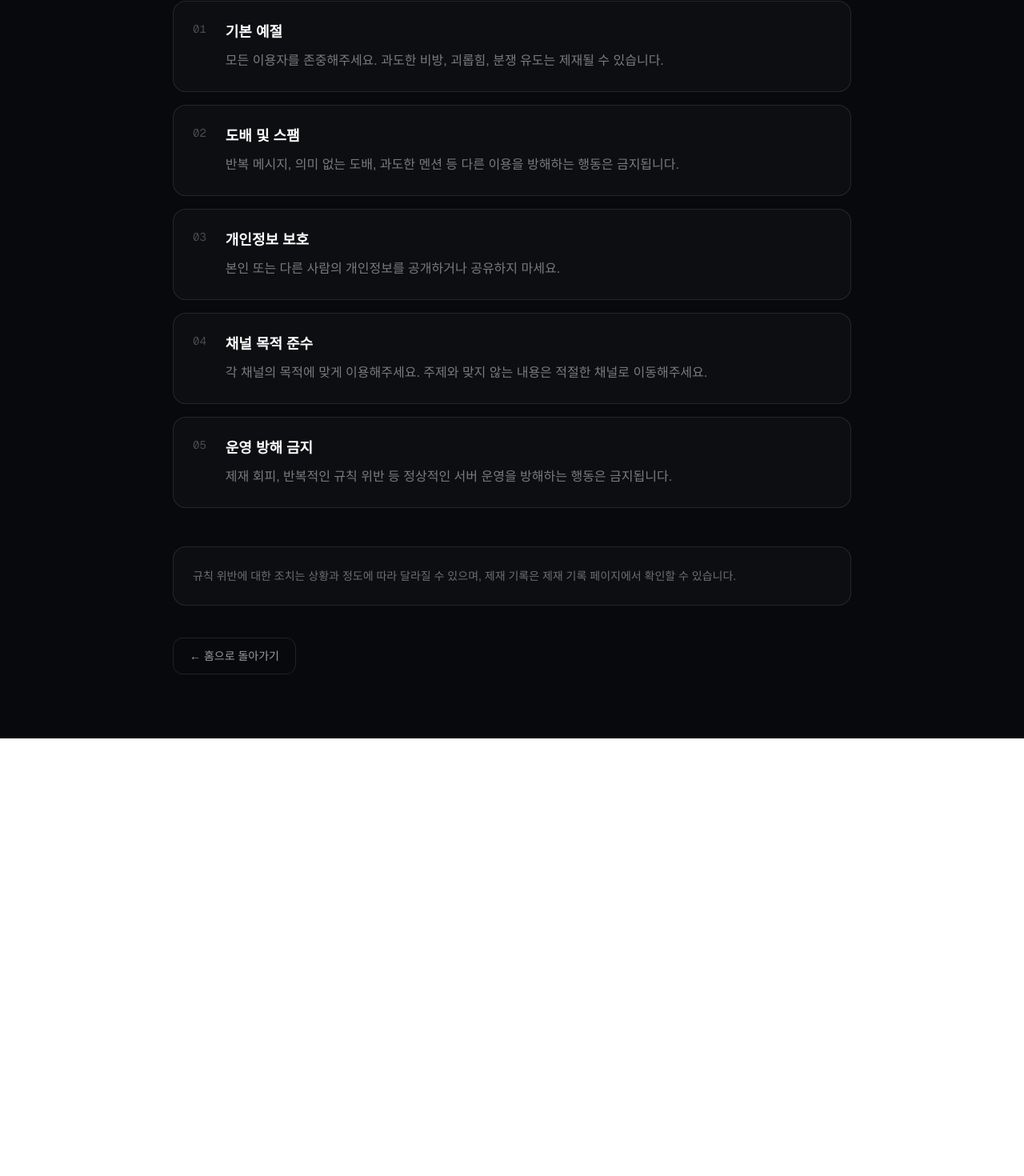
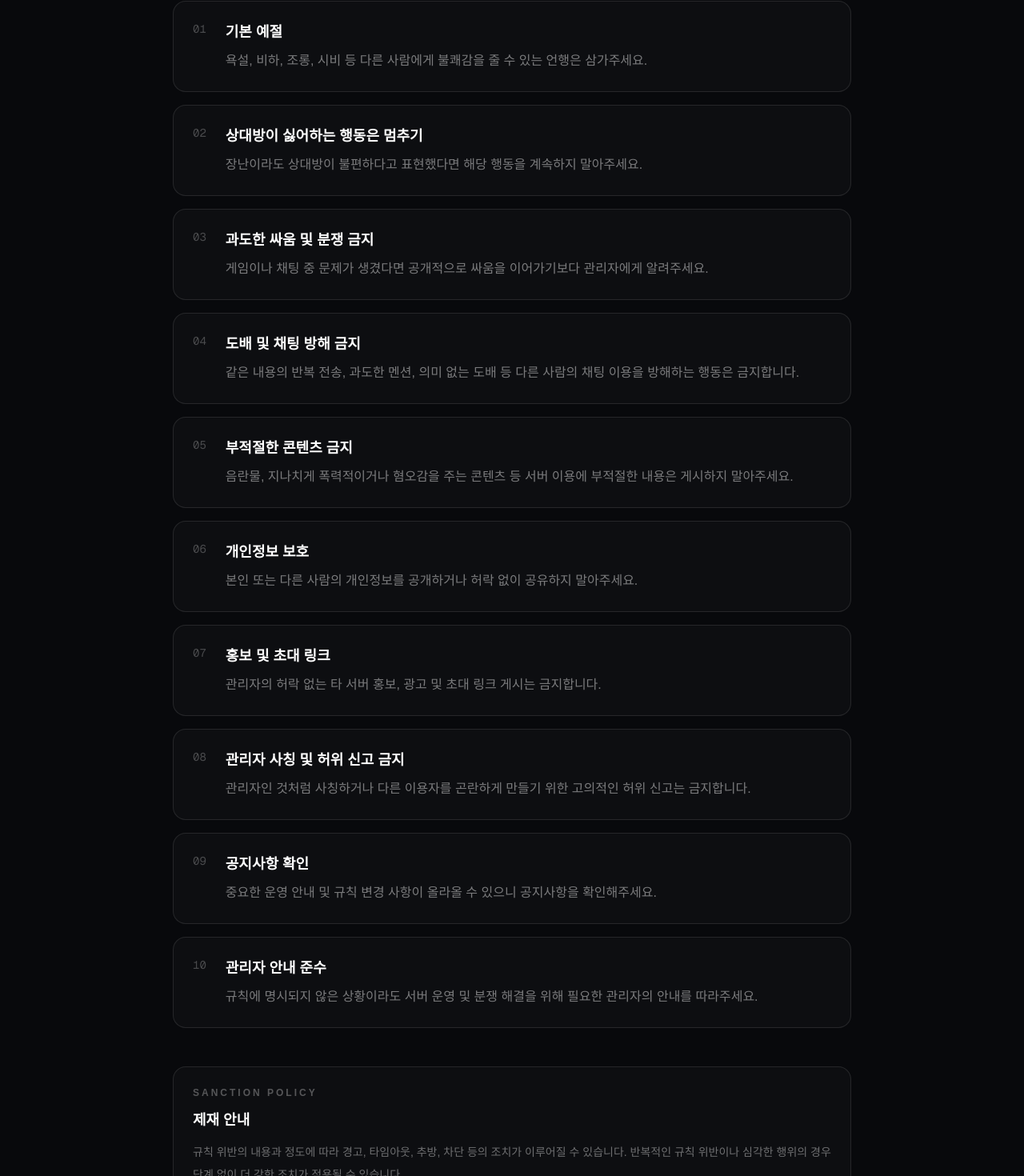
Before and after one commit to chauiseon-ship-it/gyeol-web, a Next.js app: page /rules in a window 1280 px wide. Shown: the part 344-1814 px from the top of the page at 80% size. Before the commit the page ends 1267 px from the top, so only its background shows below. Built offline with nearby package versions, Linux system fonts and the light colour scheme.

Commit message:
서버 규칙 업데이트

```diff
--- a/app/rules/page.tsx
+++ b/app/rules/page.tsx
@@ -4,40 +4,72 @@ export default function RulesPage() {
       number: "01",
       title: "기본 예절",
       description:
-        "모든 이용자를 존중해주세요. 과도한 비방, 괴롭힘, 분쟁 유도는 제재될 수 있습니다.",
+        "욕설, 비하, 조롱, 시비 등 다른 사람에게 불쾌감을 줄 수 있는 언행은 삼가주세요.",
     },
     {
       number: "02",
-      title: "도배 및 스팸",
+      title: "상대방이 싫어하는 행동은 멈추기",
       description:
-        "반복 메시지, 의미 없는 도배, 과도한 멘션 등 다른 이용을 방해하는 행동은 금지됩니다.",
+        "장난이라도 상대방이 불편하다고 표현했다면 해당 행동을 계속하지 말아주세요.",
     },
     {
       number: "03",
-      title: "개인정보 보호",
+      title: "과도한 싸움 및 분쟁 금지",
       description:
-        "본인 또는 다른 사람의 개인정보를 공개하거나 공유하지 마세요.",
+        "게임이나 채팅 중 문제가 생겼다면 공개적으로 싸움을 이어가기보다 관리자에게 알려주세요.",
     },
     {
       number: "04",
-      title: "채널 목적 준수",
+      title: "도배 및 채팅 방해 금지",
       description:
-        "각 채널의 목적에 맞게 이용해주세요. 주제와 맞지 않는 내용은 적절한 채널로 이동해주세요.",
+        "같은 내용의 반복 전송, 과도한 멘션, 의미 없는 도배 등 다른 사람의 채팅 이용을 방해하는 행동은 금지합니다.",
     },
     {
       number: "05",
-      title: "운영 방해 금지",
+      title: "부적절한 콘텐츠 금지",
       description:
-        "제재 회피, 반복적인 규칙 위반 등 정상적인 서버 운영을 방해하는 행동은 금지됩니다.",
+        "음란물, 지나치게 폭력적이거나 혐오감을 주는 콘텐츠 등 서버 이용에 부적절한 내용은 게시하지 말아주세요.",
+    },
+    {
+      number: "06",
+      title: "개인정보 보호",
+      description:
+        "본인 또는 다른 사람의 개인정보를 공개하거나 허락 없이 공유하지 말아주세요.",
+    },
+    {
+      number: "07",
+      title: "홍보 및 초대 링크",
+      description:
+        "관리자의 허락 없는 타 서버 홍보, 광고 및 초대 링크 게시는 금지합니다.",
+    },
+    {
+      number: "08",
+      title: "관리자 사칭 및 허위 신고 금지",
+      description:
+        "관리자인 것처럼 사칭하거나 다른 이용자를 곤란하게 만들기 위한 고의적인 허위 신고는 금지합니다.",
+    },
+    {
+      number: "09",
+      title: "공지사항 확인",
+      description:
+        "중요한 운영 안내 및 규칙 변경 사항이 올라올 수 있으니 공지사항을 확인해주세요.",
+    },
+    {
+      number: "10",
+      title: "관리자 안내 준수",
+      description:
+        "규칙에 명시되지 않은 상황이라도 서버 운영 및 분쟁 해결을 위해 필요한 관리자의 안내를 따라주세요.",
     },
   ];
 
   return (
     <main className="min-h-screen bg-[#08090c] text-white">
+      {/* 상단 메뉴 */}
       <header className="border-b border-white/10">
         <div className="mx-auto flex max-w-6xl items-center justify-between px-6 py-5">
           <a href="/" className="text-xl font-bold tracking-wider">
-            伴 <span className="text-white/50">NETWORK</span>
+            I LOVE ME THAN{" "}
+            <span className="text-white/50">VALO</span>
           </a>
 
           <nav className="flex gap-6 text-sm text-white/50">
@@ -60,6 +92,7 @@ export default function RulesPage() {
         </div>
       </header>
 
+      {/* 규칙 */}
       <section className="mx-auto max-w-4xl px-6 py-20">
         <div className="mb-14">
           <p className="mb-4 text-xs font-semibold tracking-[0.35em] text-white/30">
@@ -71,11 +104,12 @@ export default function RulesPage() {
           </h1>
 
           <p className="mt-5 max-w-2xl leading-7 text-white/45">
-            伴 NETWORK의 모든 구성원이 편하게 활동할 수 있도록
+            I LOVE ME THAN VALO의 모든 구성원이 편하게 활동할 수 있도록
             아래 규칙을 확인해주세요.
           </p>
         </div>
 
+        {/* 규칙 목록 */}
         <div className="space-y-4">
           {rules.map((rule) => (
             <article
@@ -101,10 +135,21 @@ export default function RulesPage() {
           ))}
         </div>
 
+        {/* 제재 안내 */}
         <div className="mt-12 rounded-2xl border border-white/10 bg-white/[0.025] p-6">
-          <p className="text-sm leading-6 text-white/40">
-            규칙 위반에 대한 조치는 상황과 정도에 따라 달라질 수 있으며,
-            제재 기록은 제재 기록 페이지에서 확인할 수 있습니다.
+          <p className="text-xs font-semibold tracking-[0.25em] text-white/30">
+            SANCTION POLICY
+          </p>
+
+          <h2 className="mt-3 text-lg font-semibold">
+            제재 안내
+          </h2>
+
+          <p className="mt-3 text-sm leading-7 text-white/40">
+            규칙 위반의 내용과 정도에 따라 경고, 타임아웃, 추방,
+            차단 등의 조치가 이루어질 수 있습니다.
+            반복적인 규칙 위반이나 심각한 행위의 경우 단계 없이
+            더 강한 조치가 적용될 수 있습니다.
           </p>
         </div>
 
```
